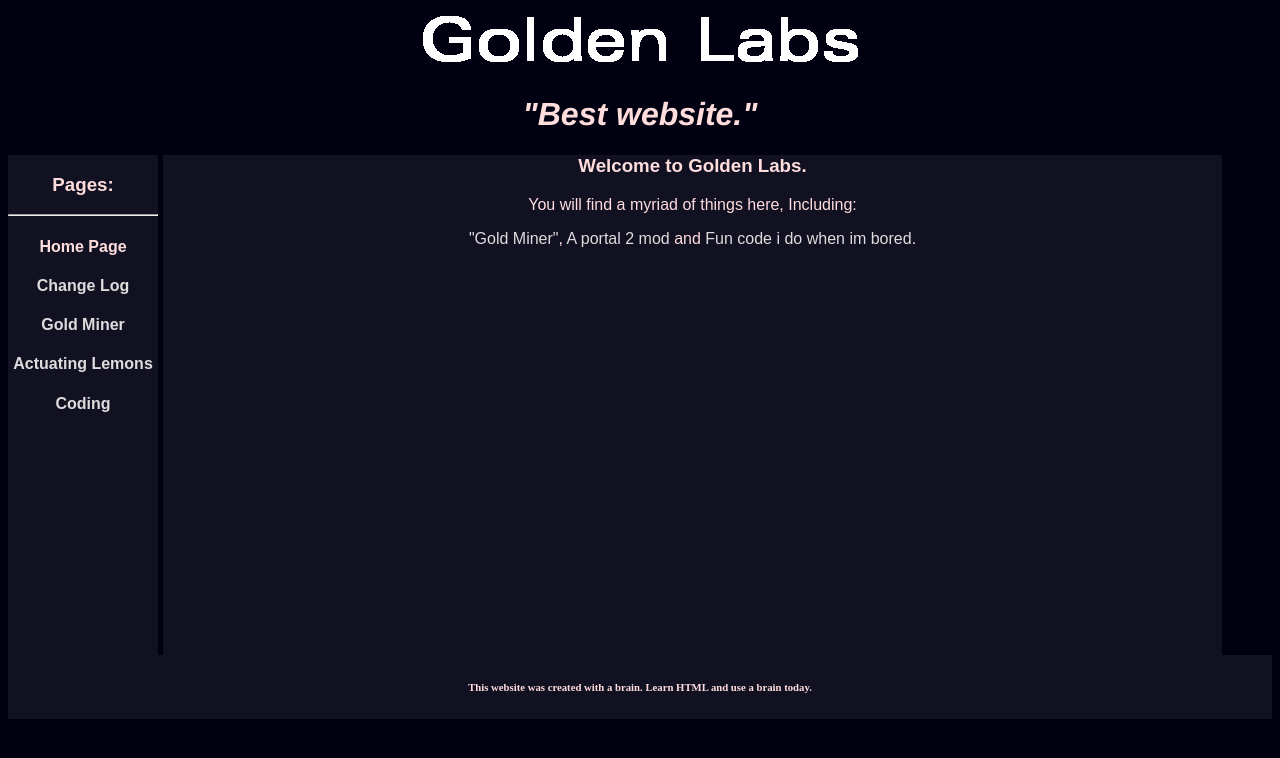
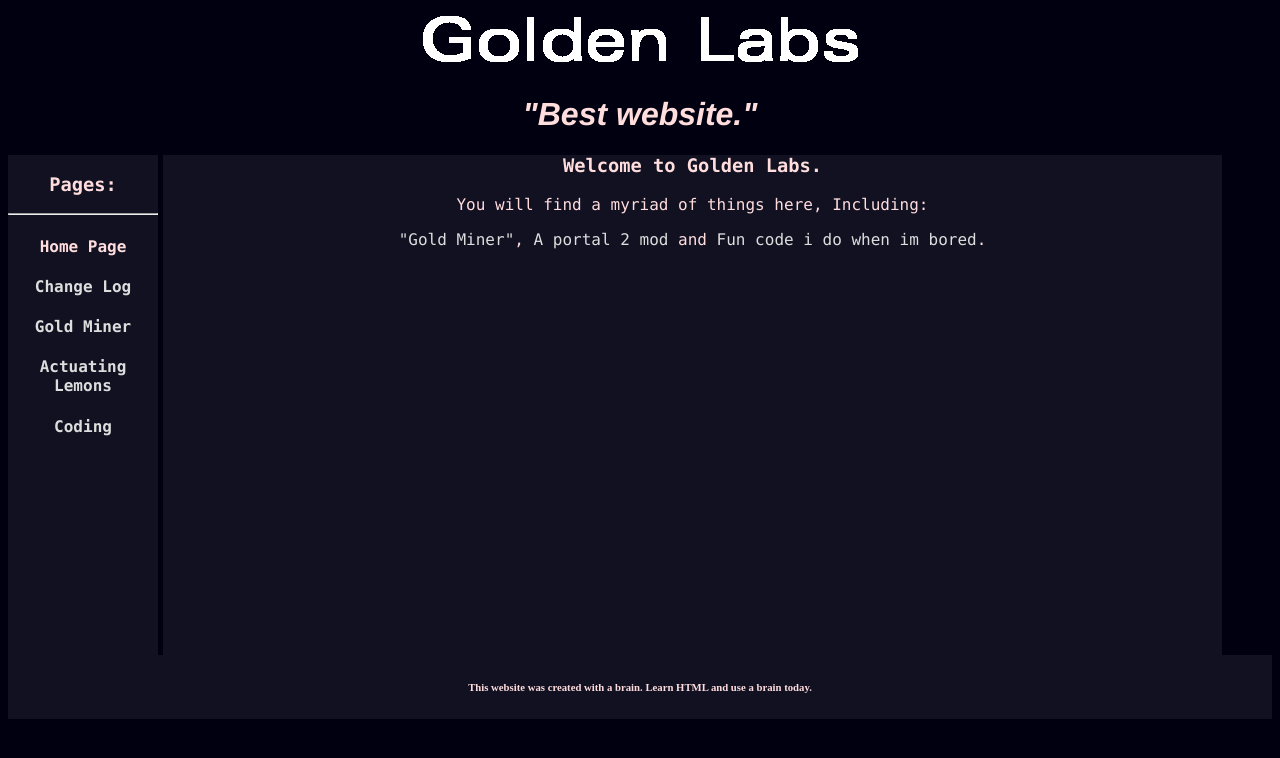
Before and after one commit to ACBob/acbob.github.io, a plain HTML site: page index.html in a window 1280 px wide. Drawn offline with Linux system fonts and the light colour scheme.

Commit message:
Update style.css

```diff
--- a/style.css
+++ b/style.css
@@ -13,7 +13,7 @@ body {
 }
 .sidebar {
 
-	font-family:"Arial";
+	font-family:"Lucida Console";
 	text-align:center;
 	width:20%;
 	color:FFDDDD;
@@ -25,7 +25,7 @@ body {
 }
 .content {
 
-	font-family:"Arial";
+	font-family:"Lucida Console";
 	text-align:Center;
 	background-color:#111122;
 	color:FFDDDD;
```
